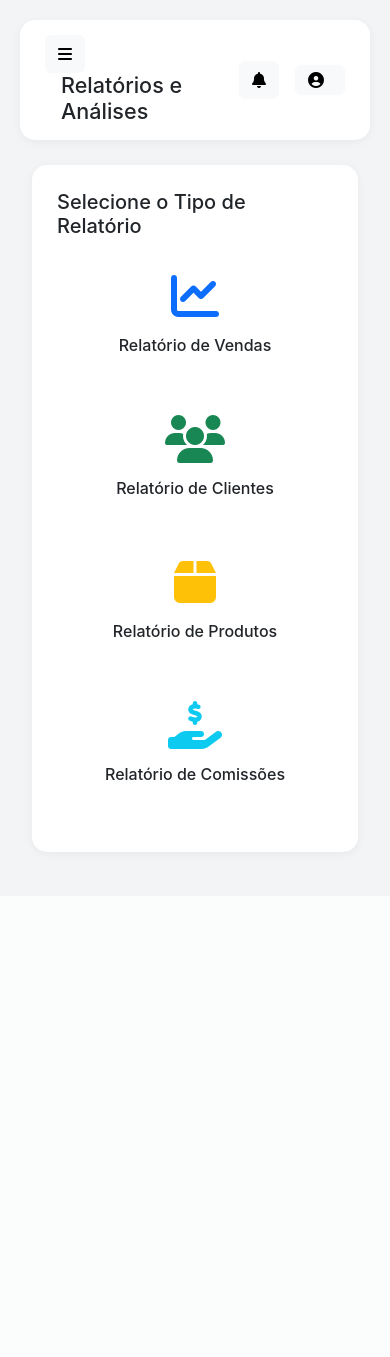
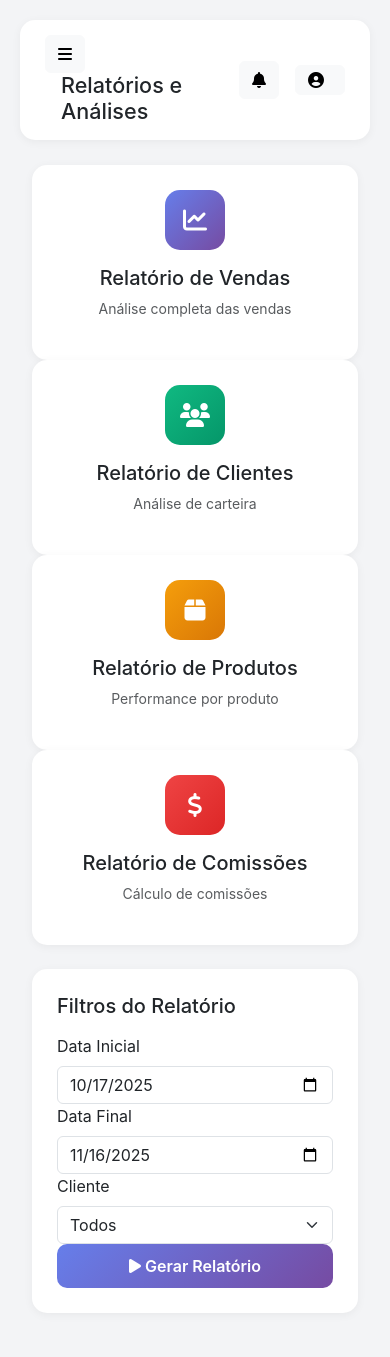
Before and after one commit to caiosilvaazeredo/aprimore360, a Flask app: page /relatorios in a window 390 px wide. Before the commit the page ends 855 px from the top, so only its background shows below. Run offline with Flask 3, Linux system fonts and the light colour scheme; the visitor is signed in with stand-in values (Sample User, id 1); data that the repository does not hold is empty; some libraries are stand-ins or nearby versions.

Commit message:
fix: implementar responsividade correta no gráfico dinâmico de relatórios
Corrige o gráfico de relatórios que crescia sem controle ao gerar
diferentes tipos de relatórios.

Problema original:
- Canvas sem container de altura definida
- Gráfico recriado múltiplas vezes sem destruir instância anterior
- Overflow visual ao alternar entre tipos de relatório

Soluções implementadas:
- Adicionar container com height: 350px
- position: relative no container para referência do canvas
- maintainAspectRatio: false nas opções do Chart.js
- Destruição obrigatória do gráfico anterior antes de recriar

Comportamento após correção:
- Gráfico mantém altura consistente de 350px
- Troca de tipo de relatório não causa overflow
- Dados são visualizados corretamente em qualquer resolução

```diff
--- a/templates/relatorios.html
+++ b/templates/relatorios.html
@@ -5,52 +5,52 @@
 
 {% block content %}
 <div class="container-fluid">
-    <!-- Report Type Selector -->
+    <!-- Report Types -->
     <div class="row mb-4">
-        <div class="col-md-12">
-            <div class="stat-card">
-                <h5 class="mb-3">Selecione o Tipo de Relatório</h5>
-                <div class="row">
-                    <div class="col-md-3 mb-3">
-                        <div class="card report-card" onclick="selectReport('vendas')">
-                            <div class="card-body text-center">
-                                <i class="fas fa-chart-line fa-3x text-primary mb-3"></i>
-                                <h6>Relatório de Vendas</h6>
+        <div class="col-md-3">
+            <div class="stat-card text-center" style="cursor: pointer;" onclick="selectReport('vendas')">
+                <div class="icon" style="background: linear-gradient(135deg, #667eea 0%, #764ba2 100%); color: white; margin: 0 auto;">
+                    <i class="fas fa-chart-line"></i>
+                </div>
+                <h5 class="mt-3">Relatório de Vendas</h5>
+                <p class="text-muted small">Análise completa das vendas</p>
             </div>
         </div>
+
+        <div class="col-md-3">
+            <div class="stat-card text-center" style="cursor: pointer;" onclick="selectReport('clientes')">
+                <div class="icon" style="background: linear-gradient(135deg, #10b981 0%, #059669 100%); color: white; margin: 0 auto;">
+                    <i class="fas fa-users"></i>
                 </div>
-                    <div class="col-md-3 mb-3">
-                        <div class="card report-card" onclick="selectReport('clientes')">
-                            <div class="card-body text-center">
-                                <i class="fas fa-users fa-3x text-success mb-3"></i>
-                                <h6>Relatório de Clientes</h6>
+                <h5 class="mt-3">Relatório de Clientes</h5>
+                <p class="text-muted small">Análise de carteira</p>
             </div>
         </div>
+
+        <div class="col-md-3">
+            <div class="stat-card text-center" style="cursor: pointer;" onclick="selectReport('produtos')">
+                <div class="icon" style="background: linear-gradient(135deg, #f59e0b 0%, #d97706 100%); color: white; margin: 0 auto;">
+                    <i class="fas fa-box"></i>
                 </div>
-                    <div class="col-md-3 mb-3">
-                        <div class="card report-card" onclick="selectReport('produtos')">
-                            <div class="card-body text-center">
-                                <i class="fas fa-box fa-3x text-warning mb-3"></i>
-                                <h6>Relatório de Produtos</h6>
+                <h5 class="mt-3">Relatório de Produtos</h5>
+                <p class="text-muted small">Performance por produto</p>
             </div>
         </div>
+
+        <div class="col-md-3">
+            <div class="stat-card text-center" style="cursor: pointer;" onclick="selectReport('comissoes')">
+                <div class="icon" style="background: linear-gradient(135deg, #ef4444 0%, #dc2626 100%); color: white; margin: 0 auto;">
+                    <i class="fas fa-dollar-sign"></i>
                 </div>
-                    <div class="col-md-3 mb-3">
-                        <div class="card report-card" onclick="selectReport('comissoes')">
-                            <div class="card-body text-center">
-                                <i class="fas fa-hand-holding-usd fa-3x text-info mb-3"></i>
-                                <h6>Relatório de Comissões</h6>
-                            </div>
-                        </div>
-                    </div>
-                </div>
+                <h5 class="mt-3">Relatório de Comissões</h5>
+                <p class="text-muted small">Cálculo de comissões</p>
             </div>
         </div>
     </div>
 
-    <!-- Report Filters -->
-    <div class="row mb-4" id="reportFilters" style="display: none;">
-        <div class="col-md-12">
+    <!-- Filters -->
+    <div class="row mb-4">
+        <div class="col-12">
             <div class="stat-card">
                 <h5 class="mb-3">Filtros do Relatório</h5>
                 <div class="row">
@@ -85,7 +85,9 @@
             <div class="col-md-8">
                 <div class="stat-card">
                     <h5 class="mb-3" id="chartTitle">Gráfico</h5>
-                    <canvas id="reportChart" height="100"></canvas>
+                    <div style="position: relative; height: 350px;">
+                        <canvas id="reportChart"></canvas>
+                    </div>
                 </div>
             </div>
             <div class="col-md-4">
@@ -109,161 +111,107 @@
                     <button class="btn btn-outline-danger" onclick="exportReport('pdf')">
                         <i class="fas fa-file-pdf"></i> PDF
                     </button>
-                    <button class="btn btn-outline-secondary" onclick="printReport()">
-                        <i class="fas fa-print"></i> Imprimir
-                    </button>
                 </div>
             </div>
             <div class="table-responsive">
-                <table class="table" id="reportTable">
+                <table class="table">
                     <thead id="reportTableHead">
-                        <!-- Headers will be loaded here -->
+                        <tr>
+                            <th>Carregando...</th>
+                        </tr>
                     </thead>
                     <tbody id="reportTableBody">
-                        <!-- Data will be loaded here -->
+                        <tr>
+                            <td>Carregando...</td>
+                        </tr>
                     </tbody>
                 </table>
             </div>
         </div>
     </div>
 </div>
-
-<style>
-.report-card {
-    cursor: pointer;
-    transition: all 0.3s;
-    border: 2px solid transparent;
-}
-
-.report-card:hover {
-    transform: translateY(-5px);
-    box-shadow: 0 5px 15px rgba(0,0,0,0.1);
-    border-color: var(--primary);
-}
-
-.report-card.selected {
-    border-color: var(--primary);
-    background: linear-gradient(135deg, rgba(102, 126, 234, 0.1), rgba(118, 75, 162, 0.1));
-}
-</style>
-
 {% endblock %}
 
 {% block extra_js %}
 <script>
     let reportChart;
-    let currentReportType = '';
-    let reportData = [];
+    let currentReportType = 'vendas';
 
     // Select Report Type
     function selectReport(type) {
         currentReportType = type;
-
-        // Update UI
-        document.querySelectorAll('.report-card').forEach(card => {
-            card.classList.remove('selected');
-        });
-        event.currentTarget.classList.add('selected');
-
-        // Show filters
-        document.getElementById('reportFilters').style.display = 'block';
-        document.getElementById('reportResults').style.display = 'none';
-
-        // Set default dates
-        const today = new Date();
-        const firstDay = new Date(today.getFullYear(), today.getMonth(), 1);
-
-        document.getElementById('dataInicio').value = firstDay.toISOString().split('T')[0];
-        document.getElementById('dataFim').value = today.toISOString().split('T')[0];
-
-        // Load clients for filter
-        loadClients();
-    }
-
-    // Load Clients for Filter
-    async function loadClients() {
-        try {
-            const response = await fetch('/api/clientes');
-            const clients = await response.json();
-
-            const select = document.getElementById('filterCliente');
-            select.innerHTML = '<option value="">Todos os Clientes</option>' +
-                clients.map(c => `<option value="${c.id}">${c.fantasia}</option>`).join('');
-
-        } catch (error) {
-            console.error('Erro ao carregar clientes:', error);
-        }
+        showToast(`Relatório de ${type} selecionado`, 'info');
     }
 
     // Generate Report
     async function generateReport() {
         const dataInicio = document.getElementById('dataInicio').value;
         const dataFim = document.getElementById('dataFim').value;
-        const clienteId = document.getElementById('filterCliente').value;
+        const cliente = document.getElementById('filterCliente').value;
 
         if (!dataInicio || !dataFim) {
-            Swal.fire('Atenção', 'Selecione o período do relatório', 'warning');
+            showToast('Selecione o período do relatório', 'warning');
             return;
         }
 
         try {
             showLoading();
 
+            // Build query params
             const params = new URLSearchParams({
-                tipo: currentReportType,
-                dataInicio: dataInicio,
-                dataFim: dataFim
+                dataInicio,
+                dataFim,
+                tipo: currentReportType
             });
 
-            if (clienteId) params.append('clienteId', clienteId);
+            if (cliente) params.append('cliente', cliente);
 
             const response = await fetch(`/api/relatorios/vendas?${params}`);
-            reportData = await response.json();
+            const data = await response.json();
 
             // Show results
             document.getElementById('reportResults').style.display = 'block';
 
-            // Update based on report type
-            switch(currentReportType) {
-                case 'vendas':
-                    generateSalesReport();
-                    break;
-                case 'clientes':
-                    generateClientsReport();
-                    break;
-                case 'produtos':
-                    generateProductsReport();
-                    break;
-                case 'comissoes':
-                    generateCommissionsReport();
-                    break;
-            }
+            // Update chart
+            updateReportChart(data);
+
+            // Update summary
+            updateReportSummary(data);
+
+            // Update table
+            updateReportTable(data);
 
         } catch (error) {
             console.error('Erro ao gerar relatório:', error);
-            Swal.fire('Erro', 'Erro ao gerar relatório', 'error');
+            showToast('Erro ao gerar relatório', 'error');
         } finally {
             hideLoading();
         }
     }
 
-    // Generate Sales Report
-    function generateSalesReport() {
-        document.getElementById('chartTitle').textContent = 'Evolução de Vendas';
+    // Update Report Chart
+    function updateReportChart(data) {
+        const ctx = document.getElementById('reportChart');
+        if (!ctx) return;
 
-        // Sample data
+        // Generate sample data
         const labels = [];
         const values = [];
 
-        for (let i = 1; i <= 30; i++) {
-            labels.push(`Dia ${i}`);
-            values.push(Math.random() * 10000 + 2000);
+        for (let i = 0; i < 30; i++) {
+            const date = new Date();
+            date.setDate(date.getDate() - (29 - i));
+            labels.push(date.toLocaleDateString('pt-BR', { day: '2-digit', month: '2-digit' }));
+            values.push(Math.floor(Math.random() * 15000) + 3000);
         }
 
-        // Update chart
-        const ctx = document.getElementById('reportChart').getContext('2d');
+        // Update chart title
+        document.getElementById('chartTitle').textContent = `Gráfico de ${currentReportType.charAt(0).toUpperCase() + currentReportType.slice(1)}`;
 
-        if (reportChart) reportChart.destroy();
+        // Destroy existing chart
+        if (reportChart) {
+            reportChart.destroy();
+        }
 
         reportChart = new Chart(ctx, {
             type: 'line',
@@ -299,8 +247,12 @@
                 }
             }
         });
+    }
 
-        // Update summary
+    // Update Report Summary
+    function updateReportSummary(data) {
+        // Calculate from chart data
+        const values = reportChart.data.datasets[0].data;
         const total = values.reduce((sum, v) => sum + v, 0);
         const average = total / values.length;
 
@@ -322,155 +274,88 @@
                 <h4 class="mb-0">${formatCurrency(total / 127)}</h4>
             </div>
         `;
+    }
 
-        // Update table
+    // Update Report Table
+    function updateReportTable(data) {
         document.getElementById('reportTableHead').innerHTML = `
             <tr>
                 <th>Data</th>
                 <th>Nº Pedido</th>
                 <th>Cliente</th>
                 <th>Valor</th>
+                <th>Comissão</th>
                 <th>Status</th>
             </tr>
         `;
 
-        // Sample table data
-        const tableData = [];
-        for (let i = 1; i <= 10; i++) {
-            tableData.push({
-                data: new Date(2025, 0, i).toLocaleDateString('pt-BR'),
-                numero: `PED-2025${i.toString().padStart(4, '0')}`,
-                cliente: `Cliente ${i}`,
-                valor: formatCurrency(Math.random() * 5000 + 1000),
-                status: 'Faturado'
-            });
+        // Generate sample table data
+        const tbody = document.getElementById('reportTableBody');
+        const rows = [];
+
+        for (let i = 0; i < 15; i++) {
+            const date = new Date();
+            date.setDate(date.getDate() - i);
+            const valor = Math.floor(Math.random() * 5000) + 1000;
+
+            rows.push(`
+                <tr>
+                    <td>${formatDate(date.toISOString().split('T')[0])}</td>
+                    <td>#${1000 + i}</td>
+                    <td>Cliente ${i + 1}</td>
+                    <td><strong>${formatCurrency(valor)}</strong></td>
+                    <td class="text-success">${formatCurrency(valor * 0.05)}</td>
+                    <td>
+                        <span class="badge-status badge-active">
+                            Aprovado
+                        </span>
+                    </td>
+                </tr>
+            `);
         }
 
-        document.getElementById('reportTableBody').innerHTML = tableData.map(row => `
-            <tr>
-                <td>${row.data}</td>
-                <td>${row.numero}</td>
-                <td>${row.cliente}</td>
-                <td><strong>${row.valor}</strong></td>
-                <td><span class="badge bg-success">${row.status}</span></td>
-            </tr>
-        `).join('');
-    }
-
-    // Generate Clients Report
-    function generateClientsReport() {
-        document.getElementById('chartTitle').textContent = 'Clientes por Status';
-
-        // Update chart
-        const ctx = document.getElementById('reportChart').getContext('2d');
-
-        if (reportChart) reportChart.destroy();
-
-        reportChart = new Chart(ctx, {
-            type: 'doughnut',
-            data: {
-                labels: ['Ativos', 'Pendentes', 'Inativos'],
-                datasets: [{
-                    data: [65, 20, 15],
-                    backgroundColor: [
-                        'rgba(16, 185, 129, 0.8)',
-                        'rgba(245, 158, 11, 0.8)',
-                        'rgba(239, 68, 68, 0.8)'
-                    ]
-                }]
-            },
-            options: {
-                responsive: true,
-                maintainAspectRatio: false
-            }
-        });
-
-        // Update summary
-        document.getElementById('reportSummary').innerHTML = `
-            <div class="mb-3">
-                <label class="small text-muted">Total de Clientes</label>
-                <h4 class="mb-0">100</h4>
-            </div>
-            <div class="mb-3">
-                <label class="small text-muted">Novos no Período</label>
-                <h4 class="mb-0">15</h4>
-            </div>
-            <div class="mb-3">
-                <label class="small text-muted">Taxa de Retenção</label>
-                <h4 class="mb-0">85%</h4>
-            </div>
-        `;
-    }
-
-    // Generate Products Report
-    function generateProductsReport() {
-        document.getElementById('chartTitle').textContent = 'Top 10 Produtos';
-
-        // Update chart
-        const ctx = document.getElementById('reportChart').getContext('2d');
-
-        if (reportChart) reportChart.destroy();
-
-        reportChart = new Chart(ctx, {
-            type: 'bar',
-            data: {
-                labels: ['Produto A', 'Produto B', 'Produto C', 'Produto D', 'Produto E'],
-                datasets: [{
-                    label: 'Quantidade Vendida',
-                    data: [150, 120, 100, 85, 70],
-                    backgroundColor: 'rgba(102, 126, 234, 0.8)'
-                }]
-            },
-            options: {
-                responsive: true,
-                maintainAspectRatio: false,
-                scales: {
-                    y: {
-                        beginAtZero: true
-                    }
-                }
-            }
-        });
-    }
-
-    // Generate Commissions Report
-    function generateCommissionsReport() {
-        document.getElementById('chartTitle').textContent = 'Comissões do Período';
-
-        // Similar implementation to sales report
-        generateSalesReport();
-
-        // Update summary for commissions
-        document.getElementById('reportSummary').innerHTML = `
-            <div class="mb-3">
-                <label class="small text-muted">Total de Comissões</label>
-                <h4 class="mb-0 text-success">${formatCurrency(6250)}</h4>
-            </div>
-            <div class="mb-3">
-                <label class="small text-muted">Percentual Médio</label>
-                <h4 class="mb-0">5%</h4>
-            </div>
-        `;
+        tbody.innerHTML = rows.join('');
     }
 
     // Export Report
     function exportReport(format) {
-        Swal.fire('Info', `Exportação para ${format.toUpperCase()} em desenvolvimento`, 'info');
+        showToast(`Exportando relatório em formato ${format.toUpperCase()}...`, 'info');
+        // Implementation would go here
     }
 
-    // Print Report
-    function printReport() {
-        window.print();
+    // Load Clientes for filter
+    async function loadClientes() {
+        try {
+            const response = await fetch('/api/clientes');
+            const clientes = await response.json();
+
+            const select = document.getElementById('filterCliente');
+            select.innerHTML = '<option value="">Todos</option>';
+
+            clientes.forEach(c => {
+                const option = document.createElement('option');
+                option.value = c.id;
+                option.textContent = c.fantasia || c.razaoSocial;
+                select.appendChild(option);
+            });
+
+        } catch (error) {
+            console.error('Erro ao carregar clientes:', error);
+        }
     }
 
     // Initialize
     document.addEventListener('DOMContentLoaded', function() {
-        // Set default dates
-        const today = new Date();
-        const firstDay = new Date(today.getFullYear(), today.getMonth(), 1);
+        // Set default dates (last 30 days)
+        const hoje = new Date();
+        const trintaDiasAtras = new Date();
+        trintaDiasAtras.setDate(hoje.getDate() - 30);
 
-        document.getElementById('dataInicio').value = firstDay.toISOString().split('T')[0];
-        document.getElementById('dataFim').value = today.toISOString().split('T')[0];
+        document.getElementById('dataInicio').value = trintaDiasAtras.toISOString().split('T')[0];
+        document.getElementById('dataFim').value = hoje.toISOString().split('T')[0];
+
+        // Load clientes
+        loadClientes();
     });
 </script>
 {% endblock %}
```
Lines whose indentation alone changed are shown as unchanged.
